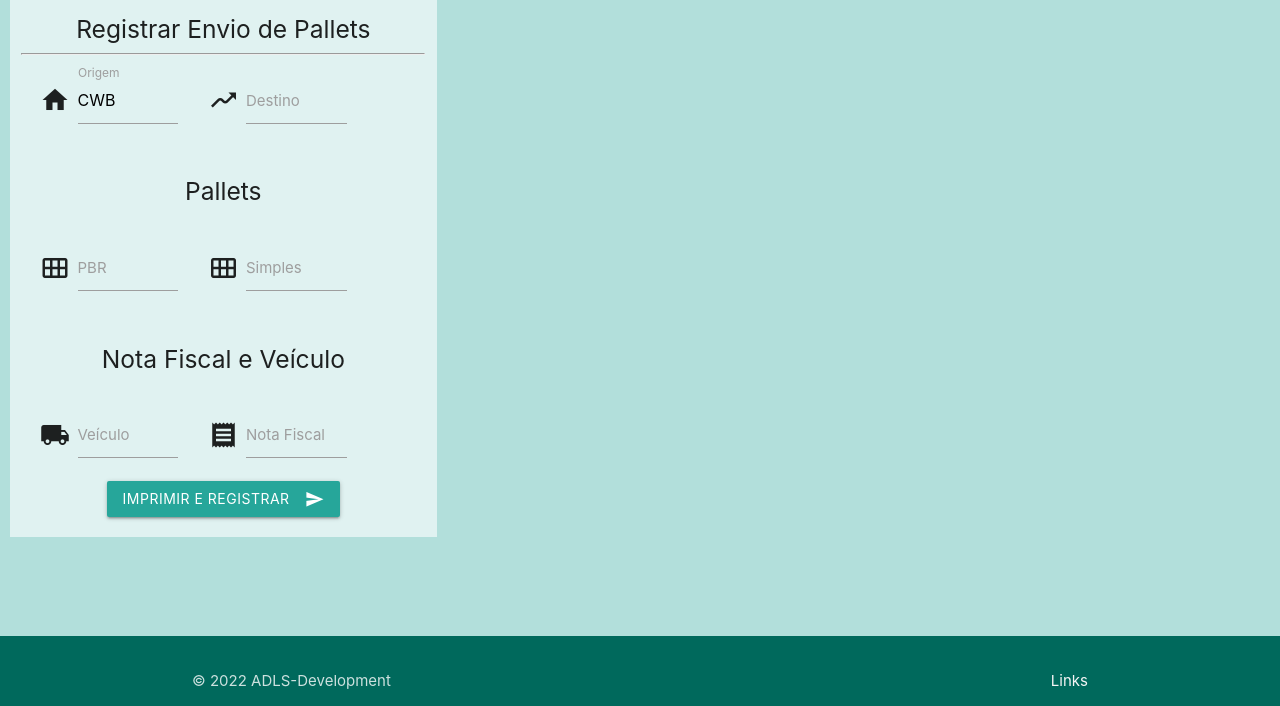
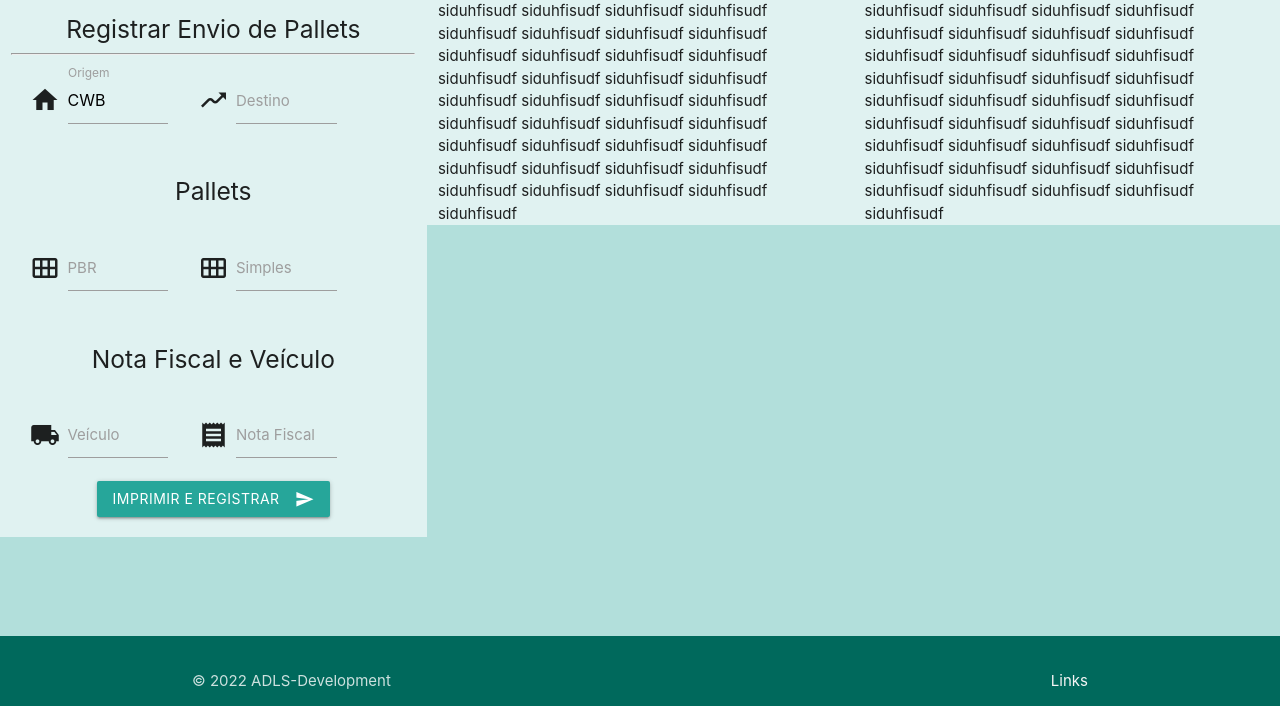
Before and after one commit to SrLuppo/controledepalets.com, a PHP site: page / in a window 1280 px wide. Shown: the part 94-800 px from the top of the page. Run offline with PHP 8.4, Linux system fonts and the light colour scheme.

Commit message:
Ajuste CSS

```diff
--- a/index.php
+++ b/index.php
@@ -2,7 +2,9 @@
 include_once "includes/header.php"
 ?>
 <div class="row">
-    <div class="col s12 m4 l4 teal lighten-5" style="margin-left: 10px;">
+
+    <!-- ENVIO DE PALLETS -->
+    <div class="col s12 m4 l4 teal lighten-5 index-box">
         <div class="row">
 
             <!-- Titulo -->
@@ -28,7 +30,7 @@ include_once "includes/header.php"
                         <label for="destino">Destino</label>
                     </div>
 
-                <!-- Pallets -->
+                    <!-- Pallets -->
                     <div class="input-field col s12">
                         <h5>Pallets</h5>
                     </div>
@@ -45,8 +47,8 @@ include_once "includes/header.php"
                         <label for="simples">Simples</label>
                     </div>
 
-                 <!-- Nota Fiscal e Placa do veículo -->
-                 <div class="input-field col s12">
+                    <!-- Nota Fiscal e Placa do veículo -->
+                    <div class="input-field col s12">
                         <h5>Nota Fiscal e Veículo</h5>
                     </div>
                     <div class="input-field col s5">
@@ -72,6 +74,23 @@ include_once "includes/header.php"
             </div>
         </div>
     </div>
+
+    <!-- Débito de filiais -->
+    <div class="col s12 m4 l4 teal lighten-5 index-box">
+    siduhfisudf  siduhfisudf  siduhfisudf  siduhfisudf  siduhfisudf  siduhfisudf  siduhfisudf  siduhfisudf  siduhfisudf  siduhfisudf  siduhfisudf  siduhfisudf  siduhfisudf
+    siduhfisudf  siduhfisudf  siduhfisudf  siduhfisudf  siduhfisudf  siduhfisudf  siduhfisudf  siduhfisudf  siduhfisudf  siduhfisudf
+    siduhfisudf  siduhfisudf  siduhfisudf  siduhfisudf  siduhfisudf  siduhfisudf
+    siduhfisudf  siduhfisudf  siduhfisudf  siduhfisudf  siduhfisudf  siduhfisudf  siduhfisudf  siduhfisudf
+    </div>
+
+    <!-- Débito de filiais -->
+    <div class="col s12 m4 l4 teal lighten-5 index-box">
+    siduhfisudf  siduhfisudf  siduhfisudf  siduhfisudf  siduhfisudf  siduhfisudf  siduhfisudf  siduhfisudf  siduhfisudf  siduhfisudf  siduhfisudf  siduhfisudf  siduhfisudf
+    siduhfisudf  siduhfisudf  siduhfisudf  siduhfisudf  siduhfisudf  siduhfisudf  siduhfisudf  siduhfisudf  siduhfisudf  siduhfisudf
+    siduhfisudf  siduhfisudf  siduhfisudf  siduhfisudf  siduhfisudf  siduhfisudf
+    siduhfisudf  siduhfisudf  siduhfisudf  siduhfisudf  siduhfisudf  siduhfisudf  siduhfisudf  siduhfisudf
+    </div>
+
 </div>
 <?php
 include_once "includes/footer.php"
```
